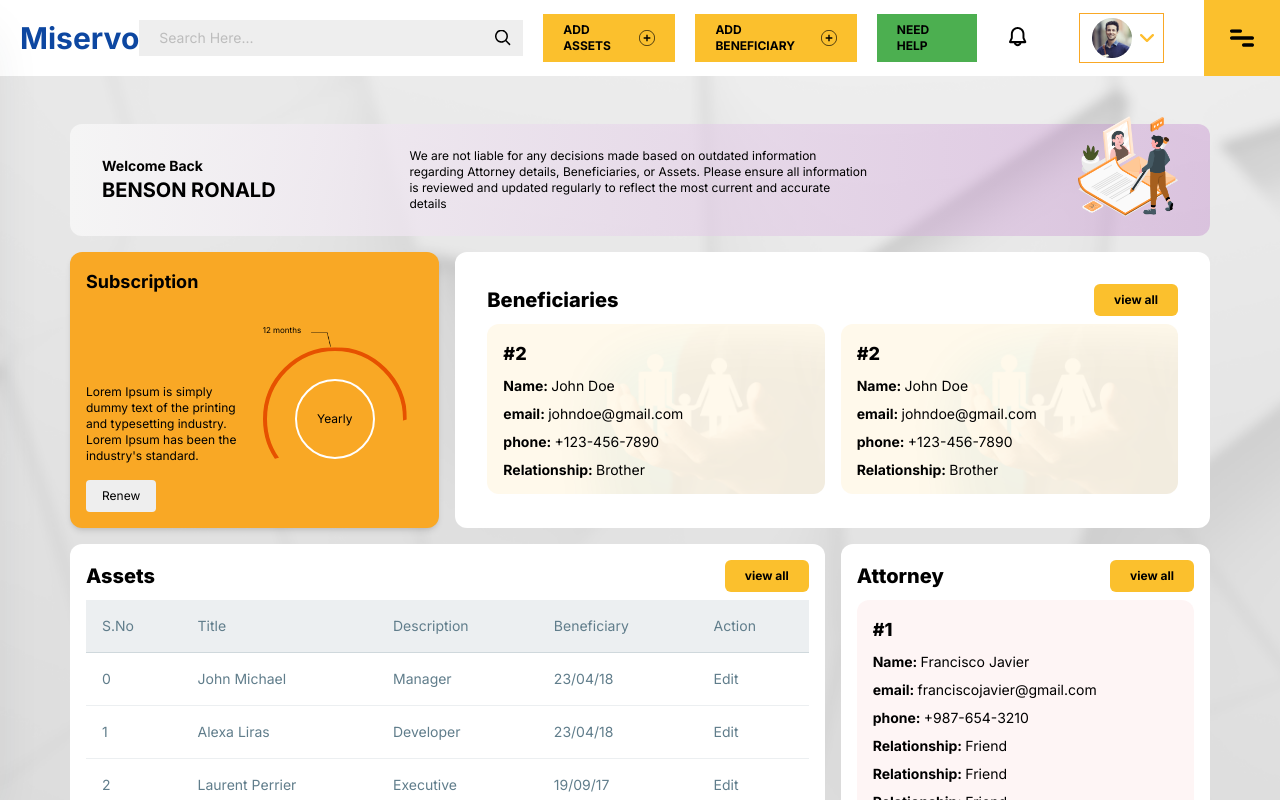
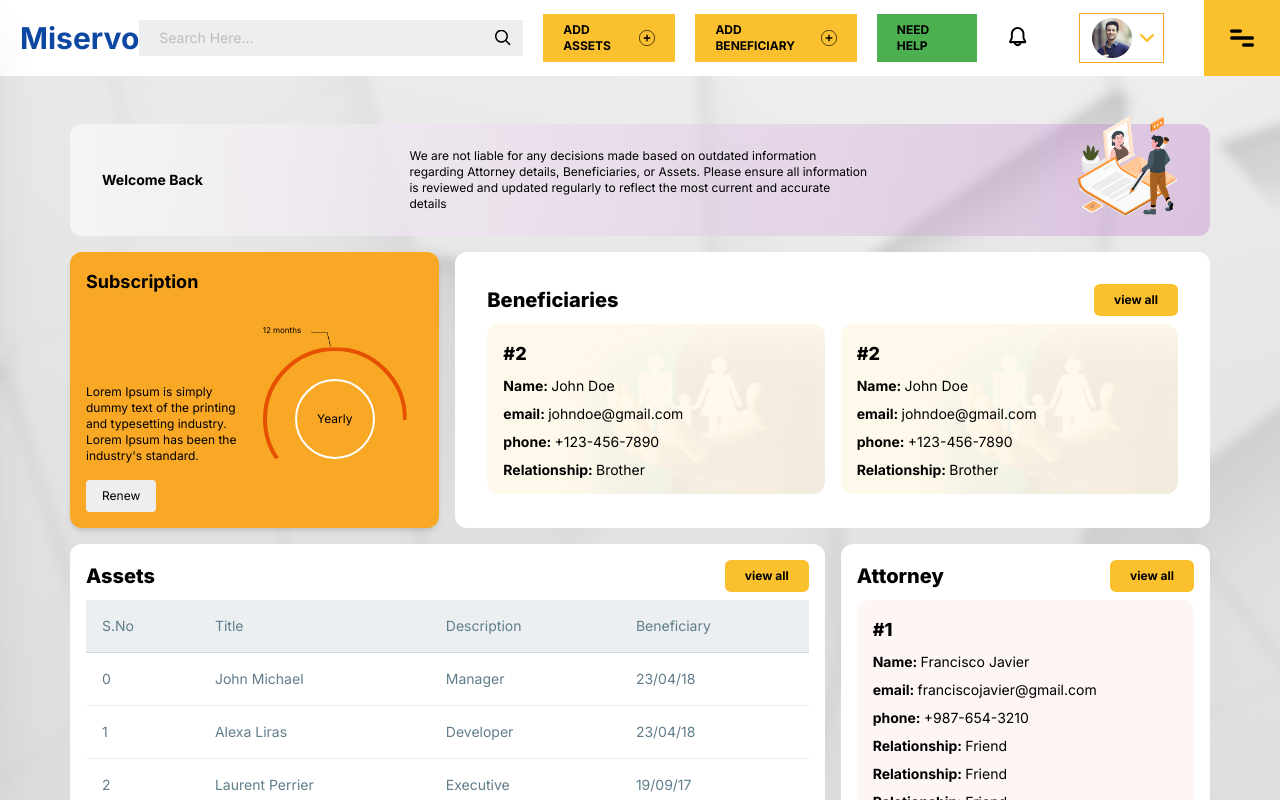
Before and after one commit to Fakhir-Iqbal/miservo-1, a Next.js app: page /Dashboard in a window 1280 px wide. Shown: the top 800 px of the page. Built offline with nearby package versions, Linux system fonts and the light colour scheme.

Commit message:
New Changes....

```diff
--- a/src/app/Dashboard/page.jsx
+++ b/src/app/Dashboard/page.jsx
@@ -48,7 +48,7 @@ function CustomChart() {
   );
 }
 
-const TABLE_HEAD = ["S.No", "Title", "Description", "Beneficiary", "Action"];
+const TABLE_HEAD = ["S.No", "Title", "Description", "Beneficiary"];
 
 const TABLE_ROWS = [
   {
@@ -100,58 +100,6 @@ const TABLE_ROWS = [
 
 export function AssetsTable() {
   return (
-    // <Card className="h-full w-full max-h-72 overflow-y-scroll shadow-none">
-    //   <table className="w-full min-w-max table-auto text-left">
-    //     <thead>
-    //       <tr>
-    //         {TABLE_HEAD.map((head) => (
-    //           <th
-    //             key={head}
-    //             className="border-b border-blue-gray-100 bg-blue-gray-50 p-4"
-    //           >
-    //             <p className="text-sm text-blue-gray-500 font-normal">{head}</p>
-    //           </th>
-    //         ))}
-    //       </tr>
-    //     </thead>
-    //     <tbody>
-    //       {TABLE_ROWS.map(({ name, job, date }, index) => {
-    //         const isLast = index === TABLE_ROWS.length - 1;
-    //         const classes = isLast ? "p-4" : "p-4 border-b border-blue-gray-50";
-
-    //         return (
-    //           <tr key={name}>
-    //             <td className={classes}>
-    //               <p className="text-sm text-blue-gray-500 font-normal">
-    //                 {index}
-    //               </p>
-    //             </td>
-
-    //             <td className={classes}>
-    //               <p className="text-sm text-blue-gray-500 font-normal">
-    //                 {name}
-    //               </p>
-    //             </td>
-    //             <td className={classes}>
-    //               <p className="text-sm text-blue-gray-500 font-normal">
-    //                 Lorem Epsum Lorem Epsum Lorem Epsum
-    //                 {job}
-    //               </p>
-    //             </td>
-    //             <td className={classes}>
-    //               <p className="text-sm text-blue-gray-500 font-normal">
-    //                 {name}
-    //               </p>
-    //             </td>
-    //             <td className={classes}>
-    //               <p className="text-sm text-blue-gray-500 font-normal">Edit</p>
-    //             </td>
-    //           </tr>
-    //         );
-    //       })}
-    //     </tbody>
-    //   </table>
-    // </Card>
     <div className="h-full w-full max-h-72 overflow-y-scroll shadow-none">
       <table className="w-full min-w-max table-auto text-left">
         <thead>
@@ -193,9 +141,6 @@ export function AssetsTable() {
                     {date}
                   </p>
                 </td>
-                <td className={classes}>
-                  <p className="text-sm text-blue-gray-500 font-normal">Edit</p>
-                </td>
               </tr>
             );
           })}
@@ -218,6 +163,13 @@ const ViewAllLayout = ({ children, heading }) => {
 };
 
 const Dashboard = () => {
+
+  const savedData = localStorage.getItem("loginData");
+  const converSaveData = JSON.parse(savedData);
+  const token = converSaveData?.data?.token;
+  const userFirstName = converSaveData?.data?.firstName;
+  const userLastName = converSaveData?.data?.lastName;
+
   return (
     <>
       <Navbar />
@@ -225,7 +177,7 @@ const Dashboard = () => {
         <div className="col-span-12 grid grid-cols-7 px-8 py-6 bg-gradient-to-r from-gray-100/100 to-purple-500/20 rounded-xl">
           <div className="col-span-2 d-flex-column-item-center">
             <h3 className="text-sm font-bold capitalize">welcome back</h3>
-            <h1 className="text-xl font-bold uppercase">Benson ronald</h1>
+            <h1 className="text-xl font-bold uppercase">{userFirstName} {userLastName}</h1>
           </div>
           <div className="col-span-3 d-flex-column-item-center">
             <p className="text-xs">
```
